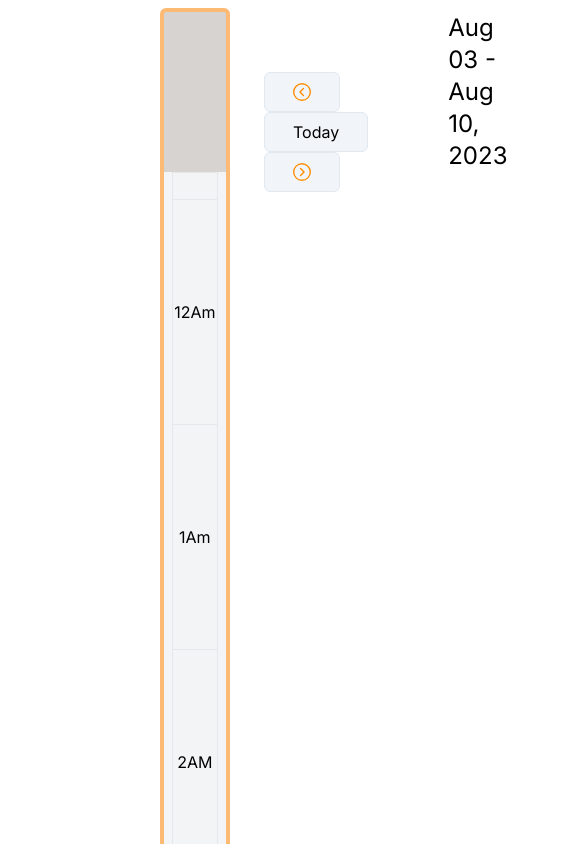
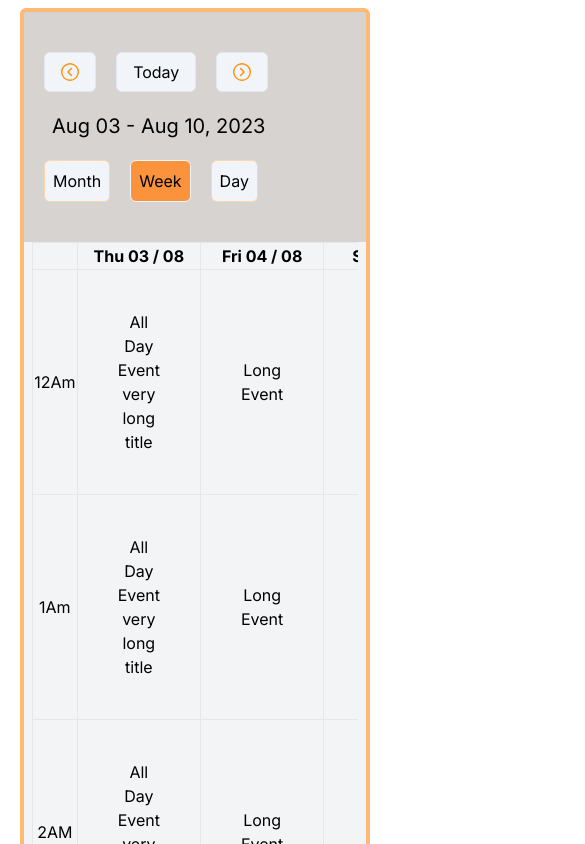
Before and after one commit to windhub77777/react-calendar, a Next.js app in the folder react_calendar/: page / in a window 390 px wide. Shown: the top 844 px of the page, 585 px wide, since content can reach past the window. Built offline with nearby package versions, Linux system fonts and the light colour scheme.

Commit message:
make them responsive and dynamic props change

```diff
--- a/react_calendar/app/page.tsx
+++ b/react_calendar/app/page.tsx
@@ -3,7 +3,7 @@ import Image from 'next/image'
 
 export default function Home() {
   return (
-    <div className='mt-2 mx-40 border-4 border-orange-300 rounded-md bg-stone-300'>
+    <div className='mt-2 mx-40 2xl:mx-40 xl:mx-28 sm:mx-5 xs:mx-5 border-4 border-orange-300 rounded-md bg-stone-300'>
       <Calendar />
     </div>
   )
--- a/react_calendar/components/Calendar/page.tsx
+++ b/react_calendar/components/Calendar/page.tsx
@@ -5,15 +5,15 @@ import moment from 'moment'
 
 const Calendar = () => {
   const [view, setView] = useState("Week")
-  const [date, setDate] = useState<any>(new Date())
+  const [selectedDate, setSelectedDate] = useState<any>(new Date())
   const handleDate = () => {
     if (view == "Day") {
-      return moment(date).format("MMMM DD YYYY")
+      return moment(selectedDate).format("MMMM DD YYYY")
     } else if (view == "Week") {
       // let newSevenDate = moment(date).add(7, 'days').format("MMMM DD YYYY")
-      return moment(date).format("MMM DD") + " - " + moment(date).add(7, 'days').format("MMM DD") + ", " + moment(date).format("YYYY")
+      return moment(selectedDate).format("MMM DD") + " - " + moment(selectedDate).add(7, 'days').format("MMM DD") + ", " + moment(selectedDate).format("YYYY")
     } else {
-      return moment(date).format("MMMM YYYY")
+      return moment(selectedDate).format("MMMM YYYY")
     }
   }
 
@@ -23,64 +23,64 @@ const Calendar = () => {
     const daysInCurrentMonth = currentDate.daysInMonth();
 
     if (view == "Day" && type == "Prev") {
-      let newDate = moment(date).subtract(1, "day").format("YYYYY MM DD")
+      let newDate = moment(selectedDate).subtract(1, "day").format("YYYYY MM DD")
       let formatDate = new Date(newDate)
-      setDate(formatDate)
+      setSelectedDate(formatDate)
     } else if (view == "Day" && type == "Next") {
-      let newDate = moment(date).add(1, "day").format("YYYYY MM DD")
+      let newDate = moment(selectedDate).add(1, "day").format("YYYYY MM DD")
       let formatDate = new Date(newDate)
-      setDate(formatDate)
+      setSelectedDate(formatDate)
     } else if (view == "Week" && type == "Prev") {
-      let newDate = moment(date).subtract(7, "days").format("YYYYY MM DD")
+      let newDate = moment(selectedDate).subtract(7, "days").format("YYYYY MM DD")
       let formatDate = new Date(newDate)
-      setDate(formatDate)
+      setSelectedDate(formatDate)
     } else if (view == "Week" && type == "Next") {
-      let newDate = moment(date).add(7, "days").format("YYYYY MM DD")
+      let newDate = moment(selectedDate).add(7, "days").format("YYYYY MM DD")
       let formatDate = new Date(newDate)
-      setDate(formatDate)
+      setSelectedDate(formatDate)
     } else if (view == "Month" && type == "Prev") {
-      let newDate = moment(date).subtract(daysInCurrentMonth, "days").format("YYYYY MM DD")
+      let newDate = moment(selectedDate).subtract(daysInCurrentMonth, "days").format("YYYYY MM DD")
       let formatDate = new Date(newDate)
-      setDate(formatDate)
+      setSelectedDate(formatDate)
     } else if (view == "Month" && type == "Next") {
-      let newDate = moment(date).add(daysInCurrentMonth, "days").format("YYYYY MM DD")
+      let newDate = moment(selectedDate).add(daysInCurrentMonth, "days").format("YYYYY MM DD")
       let formatDate = new Date(newDate)
-      setDate(formatDate)
+      setSelectedDate(formatDate)
     } else if (type == "Today") {
-      setDate(new Date())
+      setSelectedDate(new Date())
     }
   }
 
   return (
     <>
-      <div className='flex g-slate-400 w-full h-20 mt-10 relative'>
-        <div className='flex justify-between items-center h-20 w-full'>
-          <div className='px-20 h-10 flex flex-wrap'>
+      <div className='flex g-slate-400 w-full mt-5 relative'>
+        <div className='flex justify-between items-center flex-wrap w-full mx-10 sm:mx-5 xs:mx-5'>
+          <div className='flex flex-wrap mt-5'>
             <button onClick={() => { handleDateChange("Prev") }}
-              className='px-7 py-1 h-10 border border-slate-200 rounded-md ml-5 bg-slate-100 '>
+              className='px-7 xss:px-4 py-1 h-10 border border-slate-200 rounded-md bg-slate-100 '>
               <img src='/left-arrowcircle .svg' alt='left arrow icon' className='hover:scale-150 scale-100' />
             </button>
-            <button onClick={() => { handleDateChange("Today") }} className='px-7 py-1 h-10 border border-slate-200 rounded-md ml-5 bg-slate-100 hover:bg-orange-400'>Today</button>
+            <button onClick={() => { handleDateChange("Today") }} className='px-7 xss:px-4 py-1 h-10 border border-slate-200 rounded-md ml-5 bg-slate-100 hover:bg-orange-400'>Today</button>
             <button onClick={() => { handleDateChange("Next") }}
-              className='px-7 py-1 h-10 border border-slate-200 rounded-md ml-5 bg-slate-100'>
+              className='px-7 xss:px-4 py-1 h-10 border border-slate-200 rounded-md ml-5 bg-slate-100'>
               <img src='/rightarrow .svg' alt='right arrow' className='hover:scale-150 scale-100' />
             </button>
           </div>
-          <div className=''>
-            <h1 className='text-2xl'> {handleDate()}</h1>
+          <div className='mt-5 mx-4 xss:mx-2'>
+            <h1 className='text-2xl xss:text-xl'> {handleDate()}</h1>
           </div>
-          <div className='px-20'>
+          <div className='mt-5'>
             <button onClick={() => { setView("Month") }}
-              className={`px-7 py-2  rounded-md ml-5  hover:bg-orange-400 ${view == "Month" ? "bg-orange-400 border border-slate-100 " : "border border-orange-200 bg-slate-100"}`}>Month</button>
+              className={`px-7 xss:px-2 py-2  rounded-md  hover:bg-orange-400 ${view == "Month" ? "bg-orange-400 border border-slate-100 " : "border border-orange-200 bg-slate-100"}`}>Month</button>
             <button onClick={() => { setView("Week") }}
-              className={`px-7 py-2  rounded-md ml-5  hover:bg-orange-400 ${view == "Week" ? "bg-orange-400 border border-slate-100 " : "border border-orange-200 bg-slate-100"}`}>Week</button>
+              className={`px-7 xss:px-2 py-2  rounded-md ml-5  hover:bg-orange-400 ${view == "Week" ? "bg-orange-400 border border-slate-100 " : "border border-orange-200 bg-slate-100"}`}>Week</button>
             <button onClick={() => { setView("Day") }}
-              className={`px-7 py-2  rounded-md ml-5  hover:bg-orange-400 ${view == "Day" ? "bg-orange-400 border border-slate-100 " : "border border-orange-200 bg-slate-100"}`}>Day</button>
+              className={`px-7 xss:px-2 py-2  rounded-md ml-5  hover:bg-orange-400 ${view == "Day" ? "bg-orange-400 border border-slate-100 " : "border border-orange-200 bg-slate-100"}`}>Day</button>
           </div>
         </div>
       </div>
       <div className=' h-full mt-10 bg-gray-100 w-full'>
-        <TableSection view={view} date={date} />
+        <TableSection view={view} selectedDate={selectedDate} />
       </div>
     </>
   )
--- a/react_calendar/components/TableForm/MonthView/page.tsx
+++ b/react_calendar/components/TableForm/MonthView/page.tsx
@@ -1,13 +1,13 @@
 import moment from 'moment';
 import React, { useEffect, useState } from 'react'
 
-const MonthView = ({ __date }: any) => {
+const MonthView = ({ selectedDate }: any) => {
     let weekdayData = ["Sun", "Mon", "Tue", "Wed", "Thu", "Fri", "Sat"];
     const [dayList, setDayList] = useState<any>([])
 
     useEffect(() => {
-        getDateList(__date)
-    }, [__date])
+        getDateList(selectedDate)
+    }, [selectedDate])
     function generateDates(startDate: any, numDays: any) {
         const dates = [];
         const oneDayInMilliseconds = 24 * 60 * 60 * 1000;
--- a/react_calendar/components/TableForm/SingleDayView/index.tsx
+++ b/react_calendar/components/TableForm/SingleDayView/index.tsx
@@ -1,7 +1,7 @@
 import moment from 'moment'
 import React from 'react'
 
-const SingleDayView = ({date}:any) => {
+const SingleDayView = ({selectedDate}:any) => {
     const allData = ["12Am", "1Am", "2AM", "3Am", "4Am", "5Am", "6Am", "7Am", "8Am", "9Am", "10Am", "11Am", "12Pm", "1Pm", "2PM", "3Pm", "4Pm", "5Pm", "6Pm", "7Pm", "8Pm", "9Pm", "10Pm", "11Pm"]
     const Days = ["Monday"]
     return (
@@ -9,7 +9,7 @@ const SingleDayView = ({date}:any) => {
             <thead>
                 <tr className='border border-gray-200'>
                     <th className='border border-gray-200'></th>
-                    <th className='border border-gray-200'>{moment(new Date(date)).format("dddd")}</th>
+                    <th className='border border-gray-200'>{moment(new Date(selectedDate)).format("dddd")}</th>
                 </tr>
             </thead>
             <tbody >
--- a/react_calendar/components/TableForm/Weekview/page.tsx
+++ b/react_calendar/components/TableForm/Weekview/page.tsx
@@ -3,11 +3,11 @@ import demoEvents from '@/components/eventsData'
 import moment from 'moment'
 import React from 'react'
 
-const WeekView = ({ date }: any) => {
+const WeekView = ({ selectedDate }: any) => {
     const allData = [, "12Am", "1Am", "2AM", "3Am", "4Am", "5Am", "6Am", "7Am", "8Am", "9Am", "10Am", "11Am", "12Pm", "1Pm", "2PM", "3Pm", "4Pm", "5Pm", "6Pm", "7Pm", "8Pm", "9Pm", "10Pm", "11Pm"]
     let daysDate = [];
     for (let i = 0; i <= 6; i++) {
-        let formateDate = new Date(date); // here i'm using dynamic date coming from props
+        let formateDate = new Date(selectedDate); // here i'm using dynamic date coming from props
         formateDate.setDate(formateDate.getDate() + i);
         const month = moment(formateDate).format("MM")
         const day = moment(formateDate).format("ddd")
--- a/react_calendar/components/TableForm/page.tsx
+++ b/react_calendar/components/TableForm/page.tsx
@@ -2,13 +2,13 @@
 import MonthView from './MonthView/page'
 import SingleDayView from './SingleDayView'
 import WeekView from './Weekview/page'
-const TableSection = ({ view ,date}: any) => {
+const TableSection = ({ view, selectedDate }: any) => {
 
     return (
         <div className='mx-2 h-screen overflow-y-scroll , scrollbar-thin , scrollbar-thumb-gray-400 , and scrollbar-track-gray-300 '>
-            {view == "Week" && <WeekView date={date} />}
-            {view == "Month" && <MonthView __date={date} />}
-            {view == "Day" && <SingleDayView date={date}/>}
+            {view == "Week" && <WeekView selectedDate={selectedDate} />}
+            {view == "Month" && <MonthView selectedDate={selectedDate} />}
+            {view == "Day" && <SingleDayView selectedDate={selectedDate} />}
         </div >
     )
 }
--- a/react_calendar/tailwind.config.js
+++ b/react_calendar/tailwind.config.js
@@ -7,6 +7,23 @@ module.exports = {
   ],
   theme: {
     extend: {
+      screens: {
+        'sm': '640px',
+        'md': '768px',
+        'lg': '1024px',
+        'xl': '1280px',
+        '2xl': '1536px',
+      },
+      screens: {
+        'ipad': { 'max': '991px' },
+        'mobile': { 'max': '780px' },
+        'mobileView': { 'max': '767px' },
+        'xs': { 'max': '640px' },
+        'xxs': { 'max': '575px' },
+        'xss': { 'max': '475px' },
+        'xxxs': { 'max': '425px' },
+        'smalldevice': { 'max': '375px' },
+      },
       backgroundImage: {
         'gradient-radial': 'radial-gradient(var(--tw-gradient-stops))',
         'gradient-conic':
```
